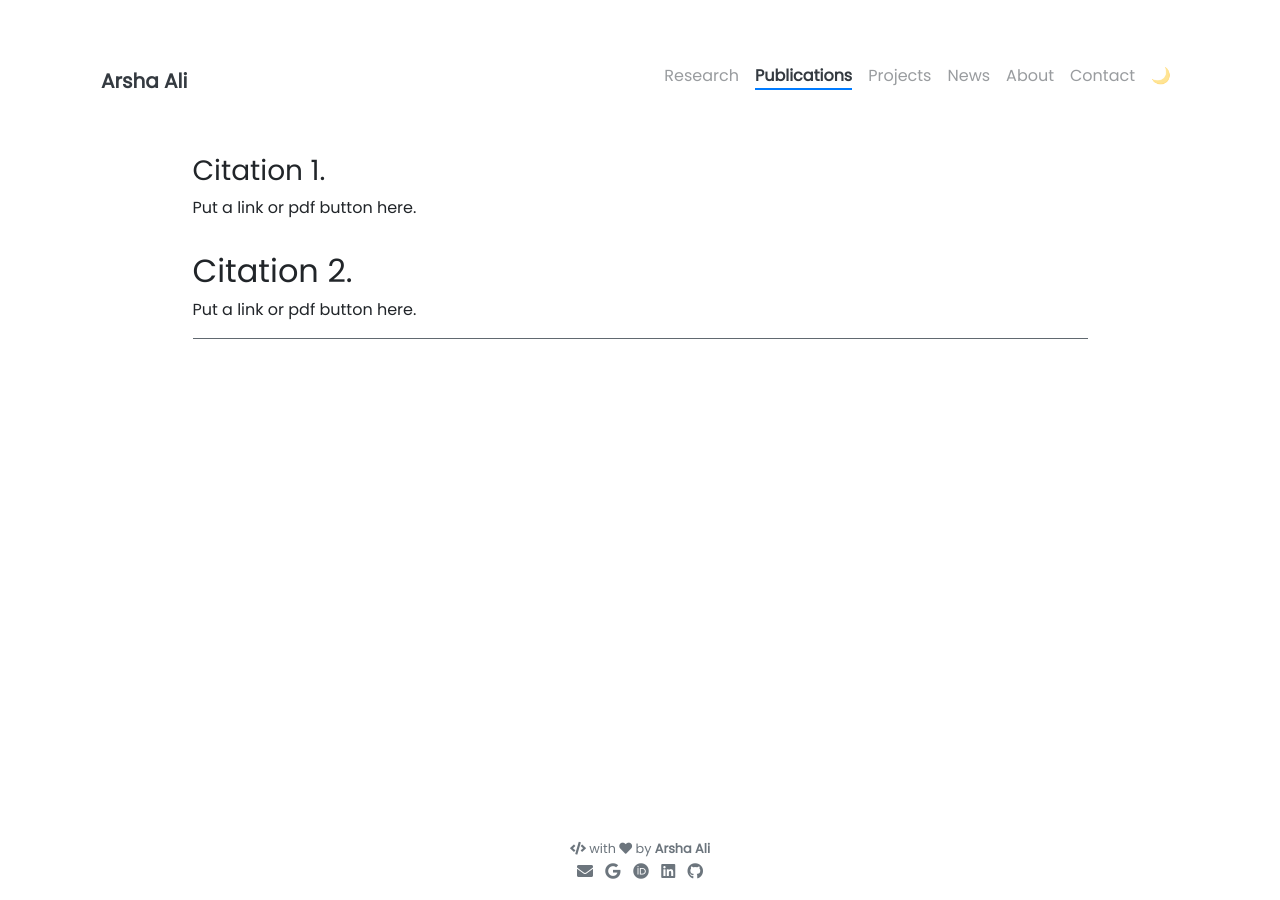
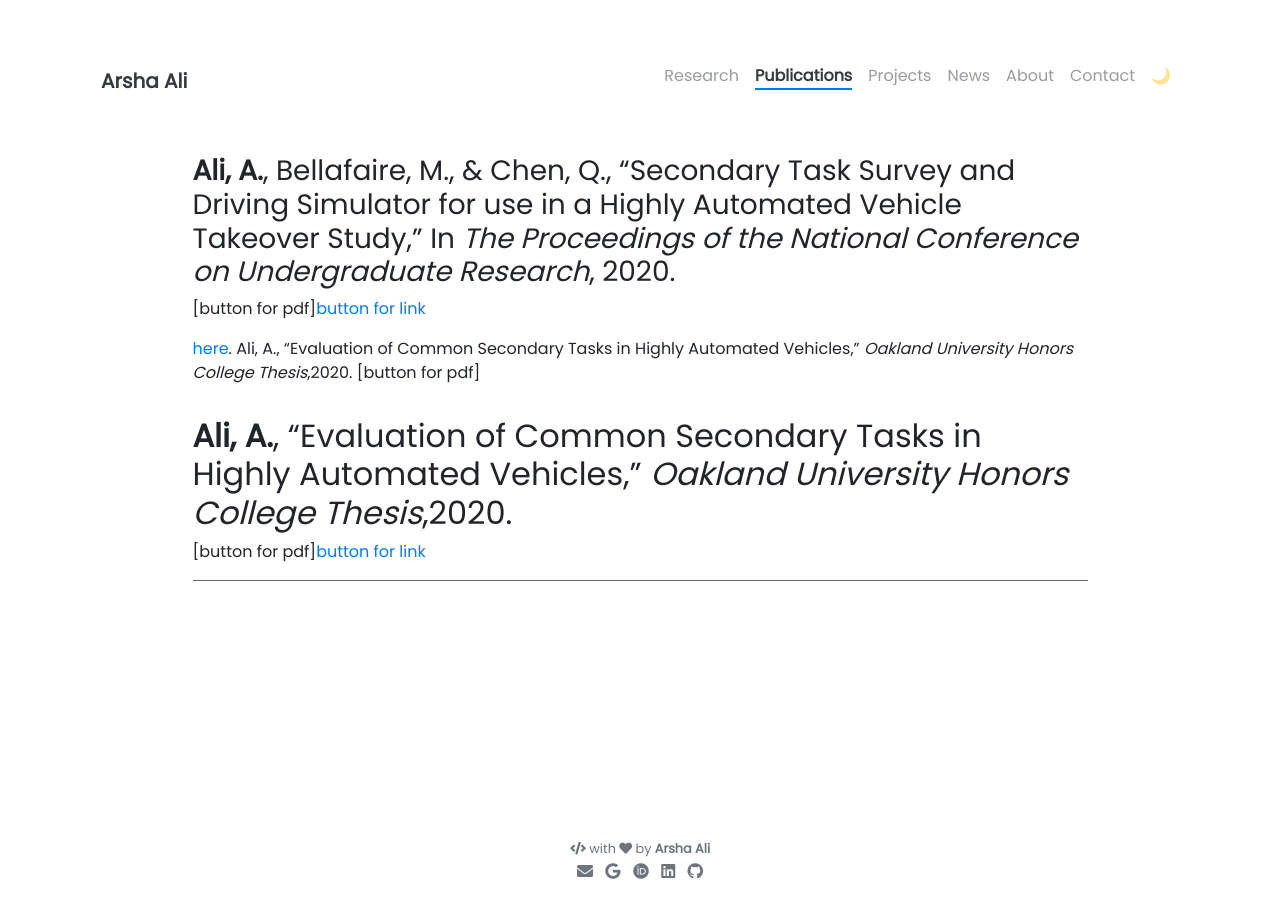
Before and after one commit to arshaali/arshaali.github.io, a Jekyll site: the page built from pages/publications.md, in a window 1280 px wide. Built offline with Jekyll 4.4.1, drawn with Linux system fonts in a browser that asks for light colours; nearby versions of some CDN libraries.

Commit message:
Update publications.md

```diff
--- a/pages/publications.md
+++ b/pages/publications.md
@@ -5,14 +5,16 @@ permalink: /publications/
 weight: 2
 ---
 
-### Citation 1.
+### **Ali, A.**, Bellafaire, M., & Chen, Q., "Secondary Task Survey and Driving Simulator for use in a Highly Automated Vehicle Takeover Study," In _The Proceedings of the National Conference on Undergraduate Research_, 2020.
+[button for pdf][button for link](http://libjournals.unca.edu/ncur/wp-content/uploads/2021/02/3265-Ali-Arsha-FINAL.pdf)
 
-Put a link or pdf button here.
+[here](https://our.oakland.edu/bitstream/handle/10323/7476/thesis_final_Ali.pdf?sequence=1).
+Ali, A., "Evaluation of Common Secondary Tasks in Highly Automated Vehicles," _Oakland University Honors College Thesis_,2020.
+[button for pdf]
 
 
-## Citation 2.
-
-Put a link or pdf button here.
+## **Ali, A.**, "Evaluation of Common Secondary Tasks in Highly Automated Vehicles," _Oakland University Honors College Thesis_,2020.
+[button for pdf][button for link](https://our.oakland.edu/bitstream/handle/10323/7476/thesis_final_Ali.pdf?sequence=1)
 
 
 ---
```
